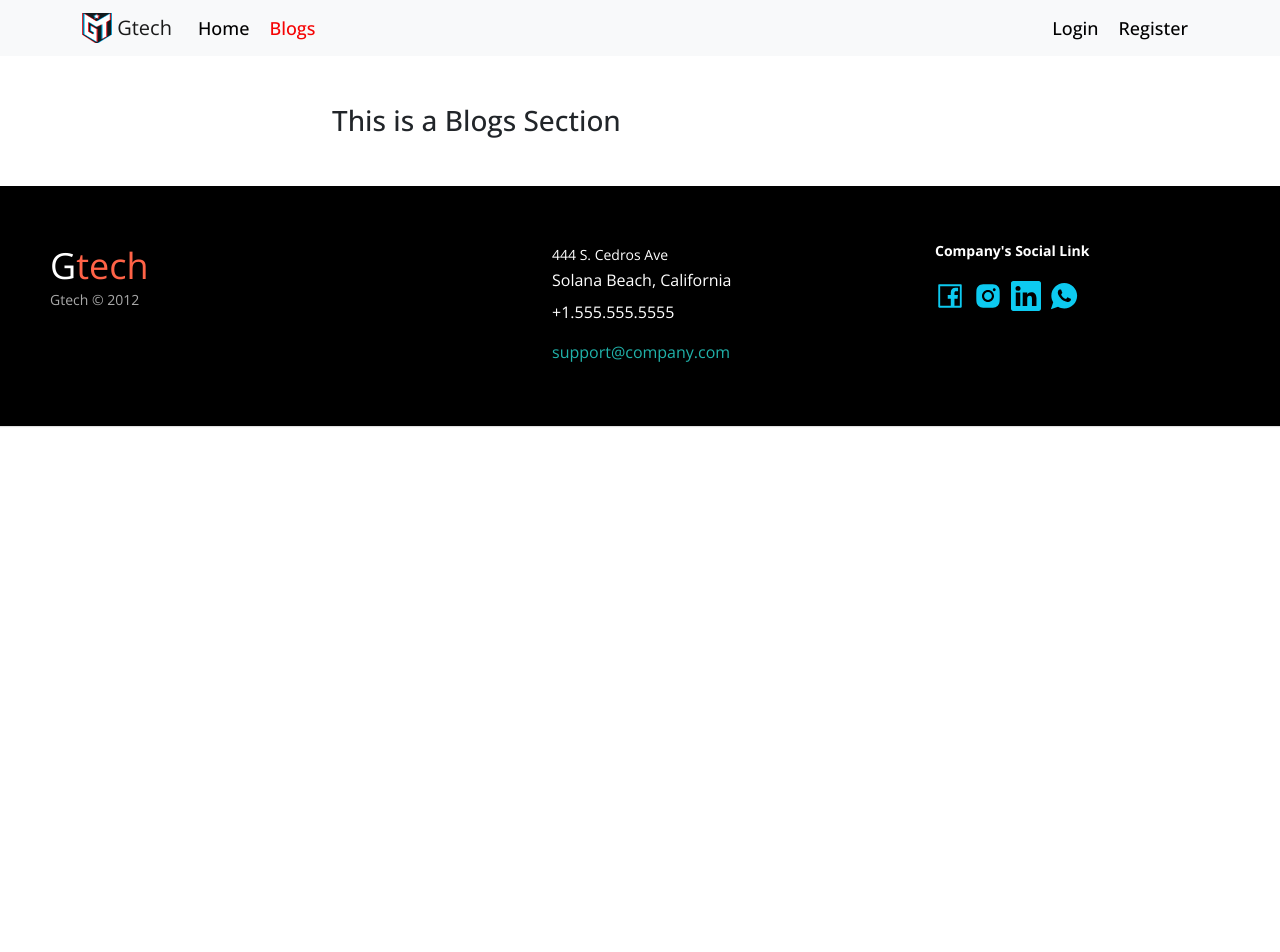
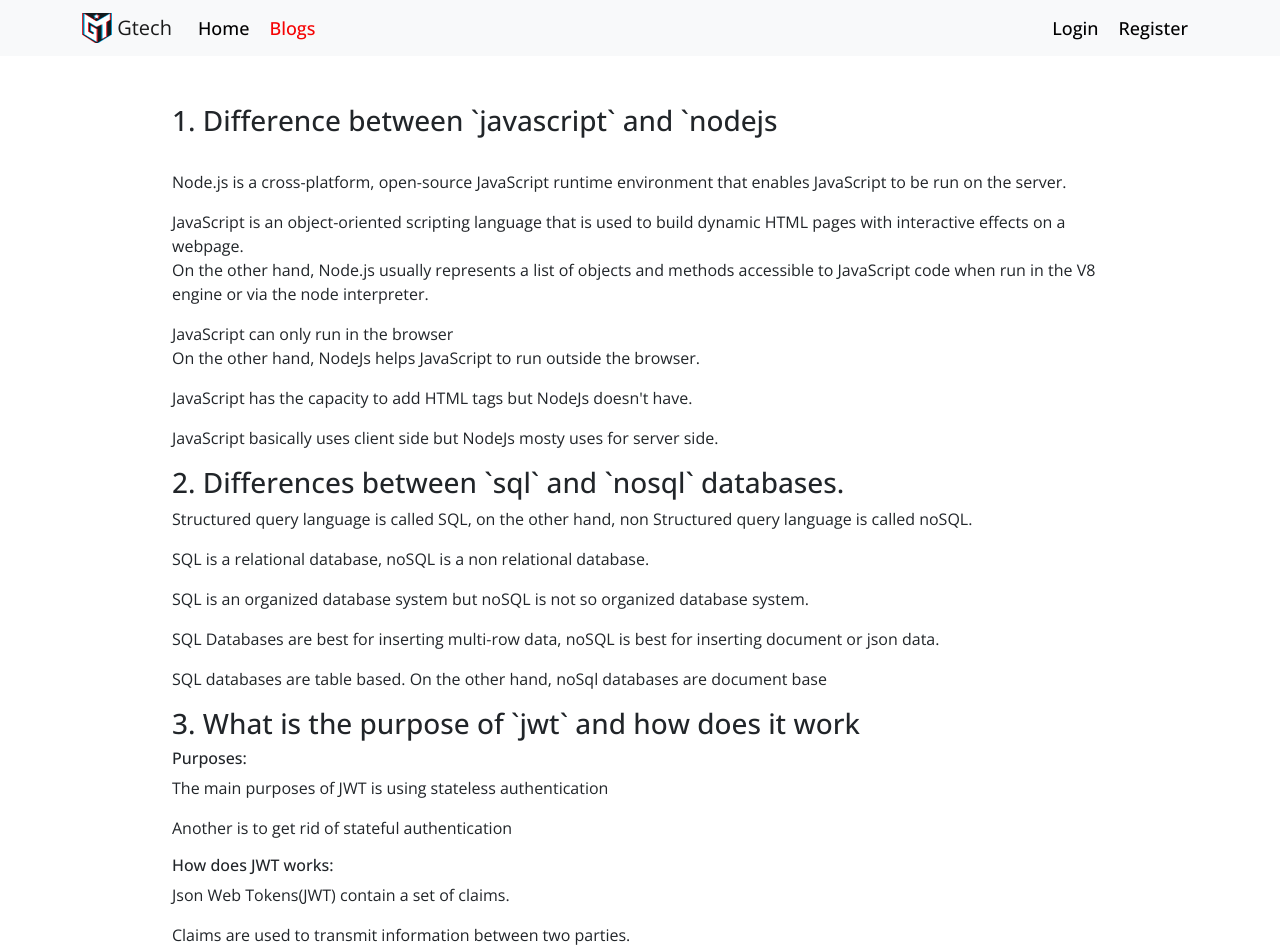
Before and after one commit to anwar-7/warehouse-management-client-side-a11, a React (Create React App) app: page /blogs in a window 1280 px wide. Shown: the top 952 px of the page. Before the commit the page ends 800 px from the top, so only its background shows below. Built offline with nearby package versions, Linux system fonts and the light colour scheme; no server answers.

Commit message:
update projuce and work end

```diff
--- a/src/Pages/Blogs/Blogs.js
+++ b/src/Pages/Blogs/Blogs.js
@@ -17,38 +17,78 @@ const Blogs = () => {
     setNum(e.target.value);
   };
   return (
-    <div className="blogs-container container w-50 mx-auto my-5">
+    <div className="blogs-container container w-75 mx-auto my-5">
       <PageTitle title={'Blogs'}></PageTitle>
-      <h3>This is a Blogs Section</h3>
-      <div>
-        {/* <div className="col-xl-1">
-          <div class="input-group">
-            <div class="input-group-prepend">
-              <button
-                class="btn btn-outline-primary"
-                type="button"
-                onClick={decNum}
-              >
-                -
-              </button>
-            </div>
-            <input
-              type="text"
-              class="form-control"
-              value={num}
-              onChange={handleChange}
-            />
-            <div class="input-group-prepend">
-              <button
-                class="btn btn-outline-primary"
-                type="button"
-                onClick={incNum}
-              >
-                +
-              </button>
-            </div>
-          </div>
-        </div> */}
+      <div className="questionAndAnswer">
+        <h3>1. Difference between `javascript` and `nodejs</h3>
+        <p>
+          <br />
+          Node.js is a cross-platform, open-source JavaScript runtime
+          environment that enables JavaScript to be run on the server.
+        </p>
+        <p>
+          JavaScript is an object-oriented scripting language that is used to
+          build dynamic HTML pages with interactive effects on a webpage.
+          <br />
+          On the other hand, Node.js usually represents a list of objects and
+          methods accessible to JavaScript code when run in the V8 engine or via
+          the node interpreter.
+        </p>
+        <p>
+          JavaScript can only run in the browser
+          <br />
+          On the other hand, NodeJs helps JavaScript to run outside the browser.
+        </p>
+        <p>
+          JavaScript has the capacity to add HTML tags but NodeJs doesn't have.
+        </p>
+        <p>
+          JavaScript basically uses client side but NodeJs mosty uses for server
+          side.
+        </p>
+      </div>
+
+      {/* <div className="questionAndAnswer">
+        <h3>When should you use `nodejs` and when should you use `mongodb`</h3>
+      </div> */}
+
+      <div className="questionAndAnswer">
+        <h3>2. Differences between `sql` and `nosql` databases.</h3>
+        <p>
+          Structured query language is called SQL, on the other hand, non
+          Structured query language is called noSQL.
+        </p>
+        <p>SQL is a relational database, noSQL is a non relational database.</p>
+        <p>
+          SQL is an organized database system but noSQL is not so organized
+          database system.
+        </p>
+        <p>
+          SQL Databases are best for inserting multi-row data, noSQL is best for
+          inserting document or json data.
+        </p>
+        <p>
+          SQL databases are table based. On the other hand, noSql databases are
+          document base
+        </p>
+      </div>
+
+      <div className="questionAndAnswer">
+        <h3>3. What is the purpose of `jwt` and how does it work</h3>
+        <h6>Purposes:</h6>
+        <p>The main purposes of JWT is using stateless authentication</p>
+        <p>Another is to get rid of stateful authentication</p>
+        <h6>How does JWT works:</h6>
+        <p>Json Web Tokens(JWT) contain a set of claims.</p>
+        <p>Claims are used to transmit information between two parties.</p>
+        <p>
+          Claim may assert who issued the token, how long it is valid for, or
+          what permissions the client has been granted.
+        </p>
+        <p>
+          A JWT is a Base64Url -encoded text format that consists of three parts
+        </p>
+        <p>These are: Header, Payload, Signature</p>
       </div>
     </div>
   );
```
Also changed, not shown: 1 other file (tests, documents, lock files or other folders).
